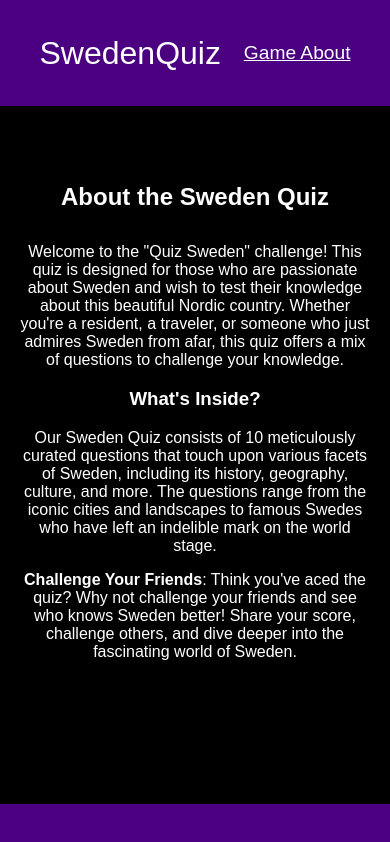
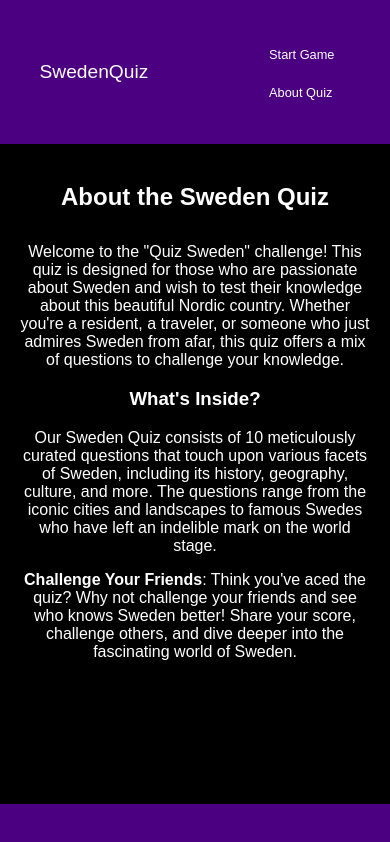
Before and after one commit to johan-kindgren/game, a plain HTML site: page about.html in a window 390 px wide. Drawn offline with Linux system fonts and the light colour scheme.

Commit message:
add nav bar link

```diff
--- a/about.html
+++ b/about.html
@@ -1,20 +1,27 @@
 <!DOCTYPE html>
 <html lang="en">
-
   <head>
-    <meta charset="utf-8"/>
+    <meta charset="utf-8" />
     <meta name="viewport" content="width=device-width, initial-scale=1.0" />
     <title>Sweden Quiz</title>
     <link rel="stylesheet" href="assets/css/style.css" />
-    <link rel="stylesheet" href="https://cdnjs.cloudflare.com/ajax/libs/font-awesome/4.7.0/css/font-awesome.min.css" />
+    <link
+      rel="stylesheet"
+      href="https://cdnjs.cloudflare.com/ajax/libs/font-awesome/4.7.0/css/font-awesome.min.css"
+    />
   </head>
 
   <body>
     <nav class="navbar">
       <div class="container">
-            <a href="index.html" class="logo">SwedenQuiz</a>
+        <a class="logo">SwedenQuiz</a>
         <ul>
-                <li><a href="about.html">Game About</a></li>
+          <li class="gameList">
+            <a href="index.html" class="gameLink">Start Game</a>
+          </li>
+          <li class="gameList">
+            <a href="about.html" class="gameLink">About Quiz</a>
+          </li>
         </ul>
       </div>
     </nav>
@@ -23,29 +30,34 @@
       <div class="centered-content">
         <div class="aboutmain">
           <h2>About the Sweden Quiz</h2>
-            <p>Welcome to the "Quiz Sweden" challenge! This quiz is designed for those who are passionate about Sweden and wish to
-                test their knowledge about this beautiful Nordic country. Whether you're a resident, a traveler, or someone who just
-                admires Sweden from afar, this quiz offers a mix of questions to challenge your knowledge.</p>
+          <p>
+            Welcome to the "Quiz Sweden" challenge! This quiz is designed for
+            those who are passionate about Sweden and wish to test their
+            knowledge about this beautiful Nordic country. Whether you're a
+            resident, a traveler, or someone who just admires Sweden from afar,
+            this quiz offers a mix of questions to challenge your knowledge.
+          </p>
 
           <h3>What's Inside?</h3>
-            <p>Our Sweden Quiz consists of 10 meticulously curated questions that touch upon various facets of Sweden, including its
-                history, geography, culture, and more. The questions range from the iconic cities and landscapes to famous Swedes
-                who have left an indelible mark on the world stage.</p>
+          <p>
+            Our Sweden Quiz consists of 10 meticulously curated questions that
+            touch upon various facets of Sweden, including its history,
+            geography, culture, and more. The questions range from the iconic
+            cities and landscapes to famous Swedes who have left an indelible
+            mark on the world stage.
+          </p>
 
-            <p><strong>Challenge Your Friends</strong>: Think you've aced the quiz? Why not challenge your friends and see who knows
-                Sweden better! Share your score, challenge others, and dive deeper into the fascinating world of Sweden.</p>
+          <p>
+            <strong>Challenge Your Friends</strong>: Think you've aced the quiz?
+            Why not challenge your friends and see who knows Sweden better!
+            Share your score, challenge others, and dive deeper into the
+            fascinating world of Sweden.
+          </p>
         </div>
       </div>
-
-
     </header>
     <footer class="footer">
-    <div class="container">
-    </div>
+      <div class="container"></div>
     </footer>
-
-
-    <script src="assets/js/style.js"></script>
   </body>
-
 </html>
--- a/assets/css/style.css
+++ b/assets/css/style.css
@@ -20,9 +20,7 @@ body {
 .centered-content {
     text-align: center;
     max-width: 600px;
-    /* Adjust this value as per your requirement */
     margin: 0 auto;
-    /* This centers the content horizontally */
     padding: 20px;
 }
 
@@ -50,6 +48,19 @@ body {
     color: #fff;
     font-size: 2rem;
     text-decoration: none;
+}
+
+.gameLink {
+    text-decoration: none;
+}
+
+.gameList {
+    display: inline-block;
+    margin-right: 1rem;
+}
+
+.gameLink:hover {
+    color: rgba(255, 255, 255, 0.7);
 }
 
 .menu li {
@@ -217,3 +228,28 @@ h1 {
     bottom: 0;
     z-index: 1000;
 }
+
+/* Mobile adjustments */
+@media only screen and (max-width: 600px) {
+    .logo {
+        font-size: 1.5rem;
+    }
+
+    .gameLink {
+        font-size: 1rem;
+    }
+}
+
+@media only screen and (max-width: 500px) {
+    .logo {
+        font-size: 1.2rem;
+    }
+
+    .gameLink {
+        font-size: 0.8rem;
+    }
+
+    .gameList {
+        display: block;
+    }
+}
```
Also changed, not shown: index.html (+23 -18 lines), 1 other file. Lines whose indentation alone changed are shown as unchanged.
